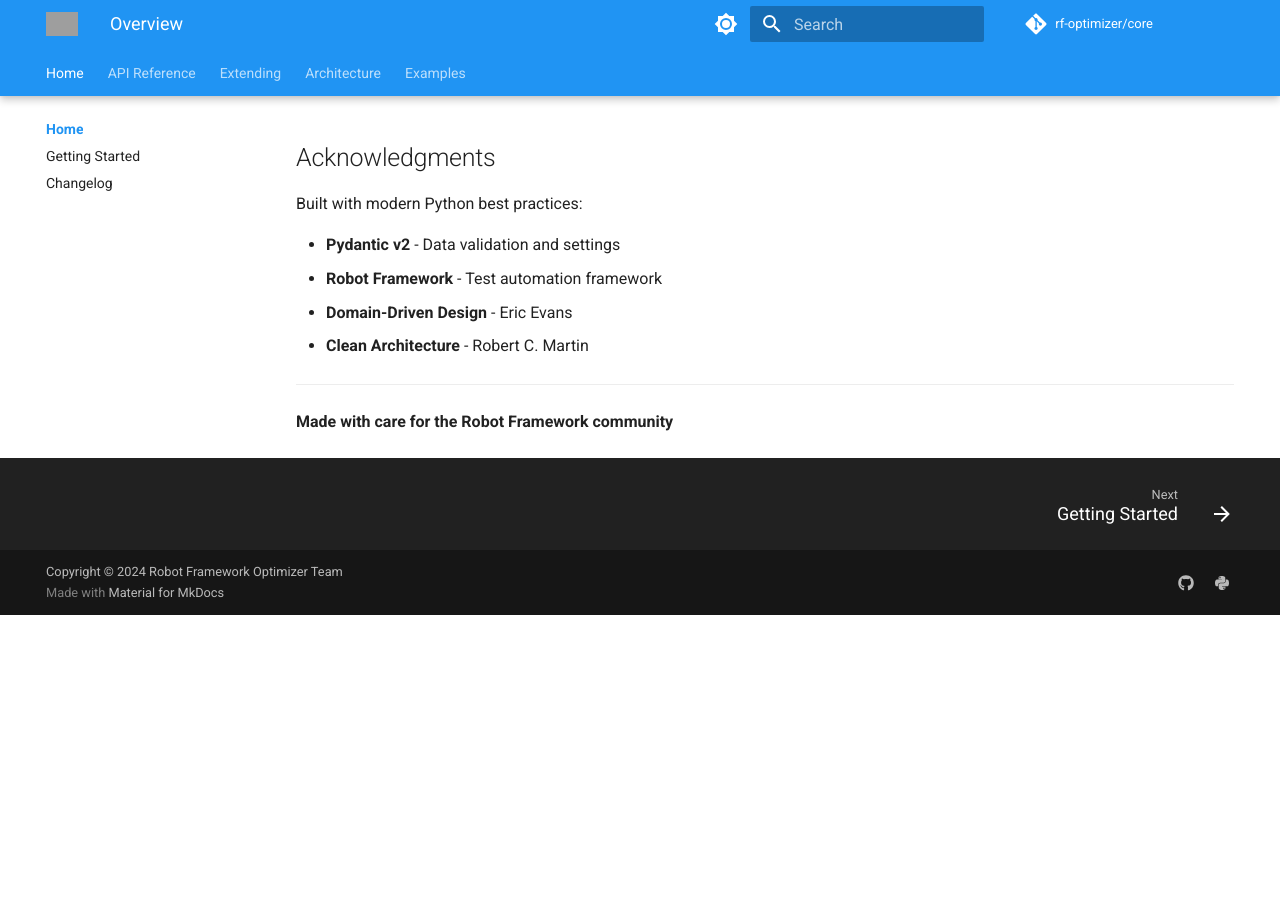
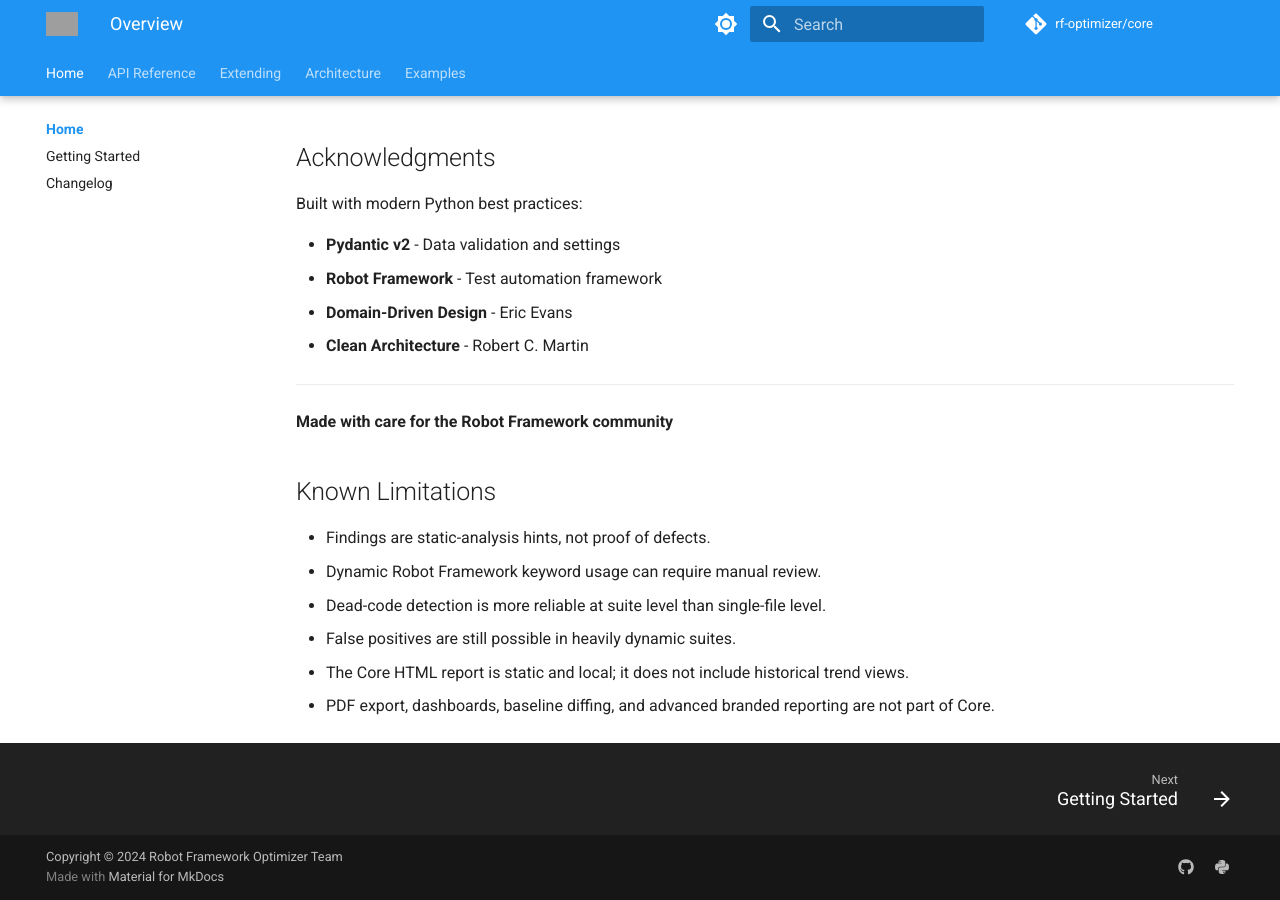
Before and after one commit to kobolcs/robot_optimizer_core, an MkDocs documentation site: the page built from docs/index.md, in a window 1280 px wide and 900 px high, scrolled down 5840 px. Built offline with MkDocs 1.6.1 and Material for MkDocs 9.7.7, drawn with Linux system fonts in a browser that asks for light colours; comment, search, counter and statistics services are not loaded; the version menu is left out; before the commit the page ends 6455 px from its top, so only the background shows below that; grey boxes are pictures that could not be loaded.

Commit message:
Polish report metrics, upgrade messaging, and limitations docs

```diff
--- a/docs/index.md
+++ b/docs/index.md
@@ -265,3 +265,13 @@
 ---
 
 **Made with care for the Robot Framework community**
+
+
+## Known Limitations
+
+- Findings are static-analysis hints, not proof of defects.
+- Dynamic Robot Framework keyword usage can require manual review.
+- Dead-code detection is more reliable at suite level than single-file level.
+- False positives are still possible in heavily dynamic suites.
+- The Core HTML report is static and local; it does not include historical trend views.
+- PDF export, dashboards, baseline diffing, and advanced branded reporting are not part of Core.
```
Also changed, not shown: README.md (+12 -2 lines), ROADMAP.md (+2 -1 lines), 3 other files.
